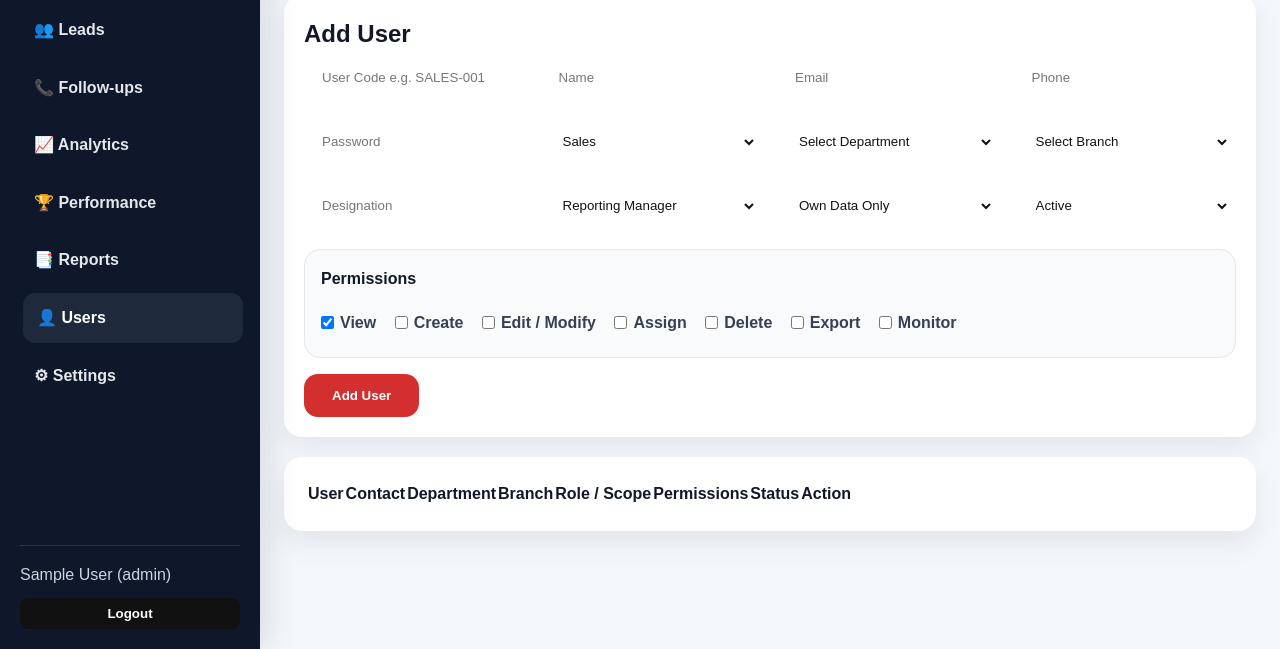
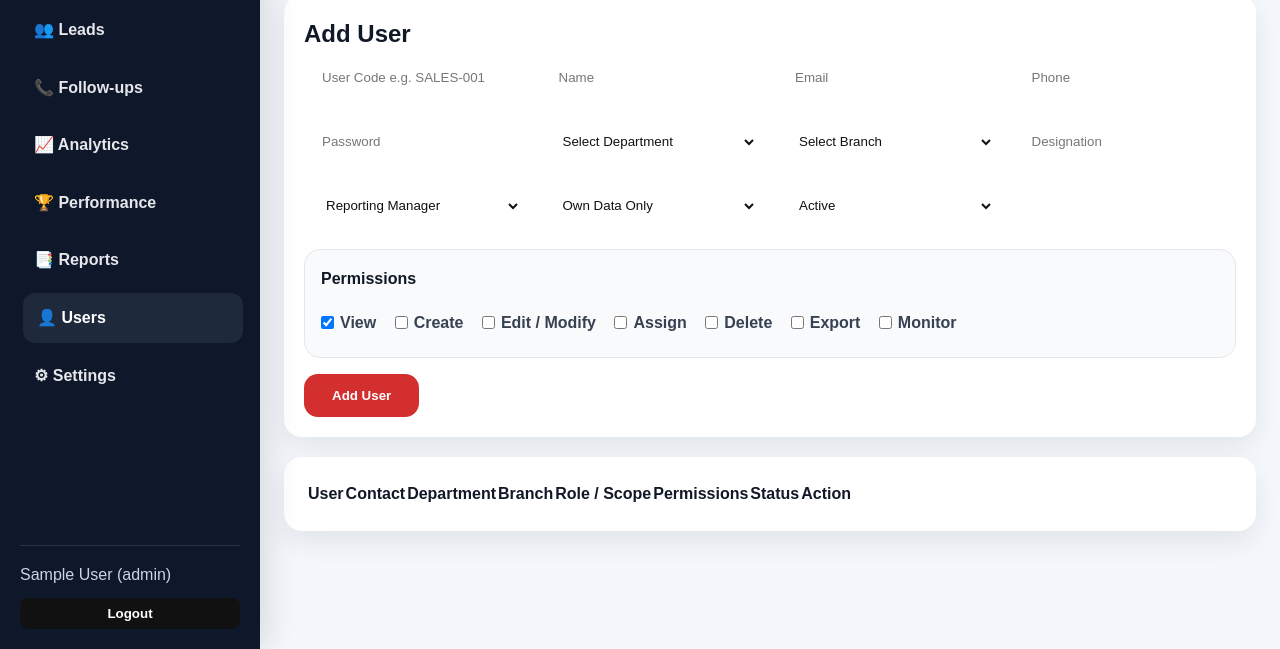
Before and after one commit to nihitech/landing-project, a website: page frontend/users.html in a window 1280 px wide. Shown: the part 151-800 px from the top of the page. Drawn offline with nearby package versions, Linux system fonts and the light colour scheme; no server answers; sample sign-in values are in the browser's storage.

Commit message:
add user improvements

```diff
--- a/frontend/users.html
+++ b/frontend/users.html
@@ -52,17 +52,7 @@
 
                     <input id="upassword" type="password" placeholder="Password">
 
-                    <select id="urole">
-                        <option value="sales">Sales</option>
-                        <option value="admin">Admin</option>
-                        <option value="manager">Manager</option>
-                        <option value="telecaller">Telecaller</option>
-                        <option value="marketing">Marketing</option>
-                        <option value="field">Field Executive</option>
-                        <option value="finance">Finance</option>
-                        <option value="service">Service</option>
-                        <option value="view_only">View Only</option>
-                    </select>
+                    <input type="hidden" id="urole" value="sales">
 
                     <select id="u_department">
                         <option value="">Select Department</option>
```
